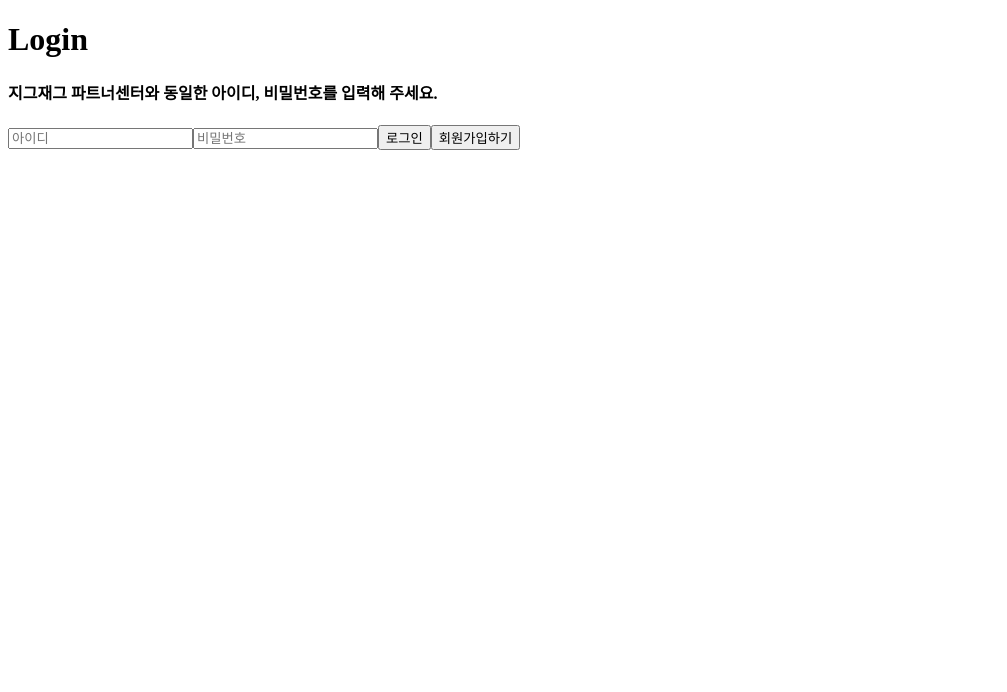
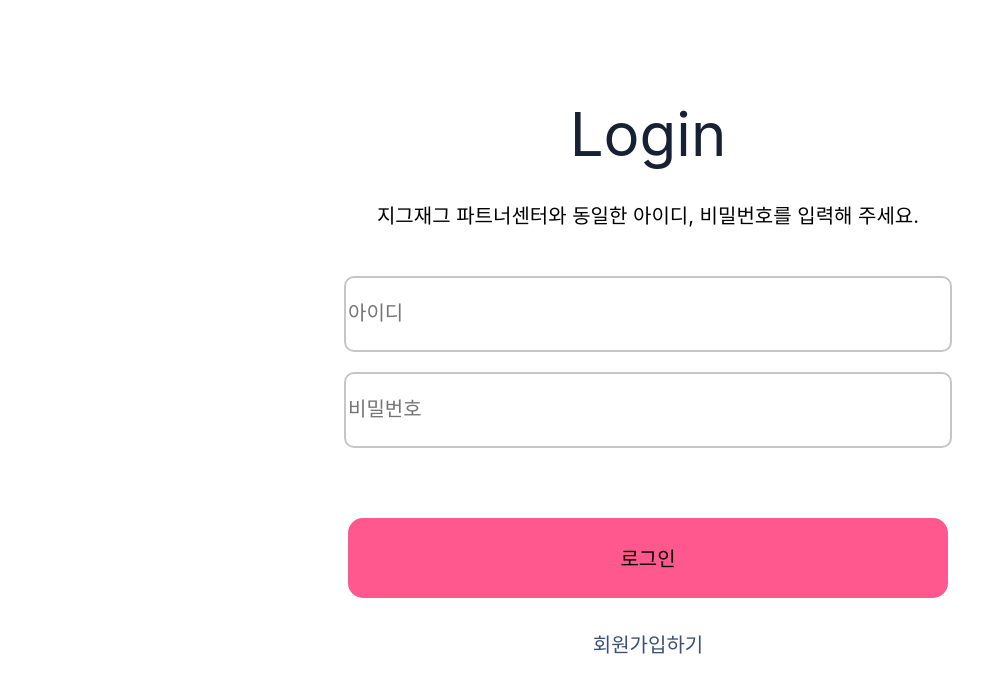
Before and after one commit to NoPaymentCoding/OrderCount, a React (Create React App) app: page / in a window 1280 px wide. Shown: the top 692 px of the page, without its empty margins (0-1007 px from the left). Built offline with nearby package versions, Linux system fonts and the light colour scheme; the HTML template or start-up script is replaced by a standard one.

Commit message:
feat: login/signup success

```diff
--- a/src/components/LoginScreen.tsx
+++ b/src/components/LoginScreen.tsx
@@ -1,14 +1,32 @@
 import { useState } from "react";
 import { userService } from "../services/userService";
+import "./LoginScreenCss.css";
 import * as React from "react";
 
 const LoginScreen = () => {
   const [userID, setUserID] = useState("");
   const [userPW, setUserPW] = useState("");
+  const [errorMsg, setErrorMsg] = useState(null);
 
   const handleChange = (e) => {
     if (e.target.name === "id") setUserID(e.target.value);
     if (e.target.name === "pw") setUserPW(e.target.value);
+  };
+
+  const successLogin = async () => {
+    const us = new userService();
+    const response = await us.signIn(userID, userPW);
+    if (response === undefined) console.log("통신 불량");
+    else {
+      if (response.status === 200) {
+        //스토리지 만들어서 accesstoken, refreshtoken, id 저장해둬야 함
+        setErrorMsg(null);
+        console.log(response.data.data.accessToken);
+        console.log("Login success");
+      } else {
+        setErrorMsg(response.response.data.message);
+      }
+    }
   };
 
   const successSignUp = async () => {
@@ -16,17 +34,23 @@
     const response = await us.signUp(userID, userPW);
     if (response === undefined) console.log("통신 불량");
     else {
-      if (response.status === 200) console.log("signup success");
-      else console.log("회원가입 실패!");
+      if (response.status === 200) {
+        setErrorMsg(null);
+        console.log("signup success");
+        us.signIn(userID, userPW);
+      } else {
+        setErrorMsg(response.response.data.message);
+      }
     }
   };
 
   return (
     <div className="Container">
-      <h1>Login</h1>
-      <h4>지그재그 파트너센터와 동일한 아이디, 비밀번호를 입력해 주세요.</h4>
-      <form>
+      <div className="Wrapper">
+        <h1>Login</h1>
+        <h4>지그재그 파트너센터와 동일한 아이디, 비밀번호를 입력해 주세요.</h4>
         <input
+          className="input"
           type="text"
           name="id"
           placeholder="아이디"
@@ -34,17 +58,22 @@
           onChange={handleChange}
         />
         <input
+          className="input"
           type="text"
           name="pw"
           value={userPW}
           placeholder="비밀번호"
           onChange={handleChange}
         />
-        <button type="button">로그인</button>
-        <button type="button" onClick={successSignUp}>
+        {errorMsg === null ? null : <span> {errorMsg}</span>}
+
+        <button className="LoginBtn" type="button" onClick={successLogin}>
+          로그인
+        </button>
+        <button className="SignUpBtn" type="button" onClick={successSignUp}>
           회원가입하기
         </button>
-      </form>
+      </div>
     </div>
   );
 };
--- /dev/null
+++ b/src/components/LoginScreenCss.css
@@ -0,0 +1,89 @@
+.Container {
+  background-color: white;
+  width: 100vw;
+  height: 100vh;
+  display: flex;
+  justify-content: center;
+  align-items: center;
+  overflow: hidden;
+}
+
+.Wrapper {
+  width: 956px;
+  height: 700px;
+  margin: 0 auto;
+  display: flex;
+  flex-direction: column;
+  align-items: center;
+  background-color: white;
+}
+
+h1 {
+  color: #182134;
+  font-family: Inter;
+  font-size: 60px;
+  font-style: normal;
+  font-weight: 400;
+  line-height: normal;
+}
+
+h4 {
+  color: #000;
+  font-family: Inter;
+  font-size: 20px;
+  font-style: normal;
+  font-weight: 400;
+  line-height: normal;
+  margin-top: -10px;
+  padding-bottom: 20px;
+}
+
+.input {
+  width: 600px;
+  height: 70px;
+  flex-shrink: 0;
+  border-radius: 10px;
+  border: 2px solid #c6c6c6;
+  font-size: 20px;
+  margin-bottom: 20px;
+}
+
+span {
+  color: #f67070;
+}
+
+.input:focus {
+  outline: none;
+  border: 2px solid #ff588e;
+}
+
+.LoginBtn {
+  width: 600px;
+  height: 80px;
+  flex-shrink: 0;
+  border-radius: 15px;
+  background: #ff588e;
+  border-color: #ff588e;
+  border: none;
+  margin-top: 50px;
+  font-size: 20px;
+}
+
+.SignUpBtn {
+  margin-top: 30px;
+  display: flex;
+  width: 381px;
+  height: 38px;
+  justify-content: center;
+  flex-shrink: 0;
+  color: #3a4f7a;
+  text-align: center;
+  font-family: Inter;
+  font-size: 20px;
+  font-weight: bold;
+  font-style: normal;
+  font-weight: 400;
+  line-height: normal;
+  border: none;
+  background-color: white;
+}
--- a/src/services/userService.ts
+++ b/src/services/userService.ts
@@ -14,13 +14,34 @@
         {
           headers: {
             "Content-Type": `application/json`,
-            origin: `http://localhost:3003`,
           },
         }
       );
       return response;
     } catch (e) {
-      console.log(e);
+      return e;
+    }
+  }
+
+  async signIn(email: string, password: string) {
+    let data = {
+      email: email,
+      password: password,
+    };
+    try {
+      const response = await axios.post(
+        `${SERVER_URL}/api/members/login`,
+        JSON.stringify(data),
+        {
+          headers: {
+            "Content-Type": `application/json`,
+          },
+        }
+      );
+      console.log(response);
+      return response;
+    } catch (e) {
+      return e;
     }
   }
 }
```
